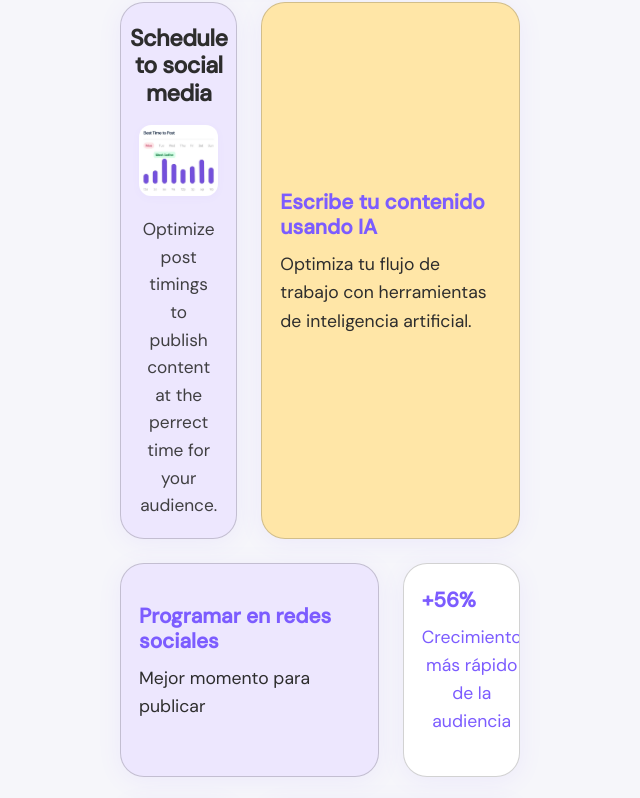
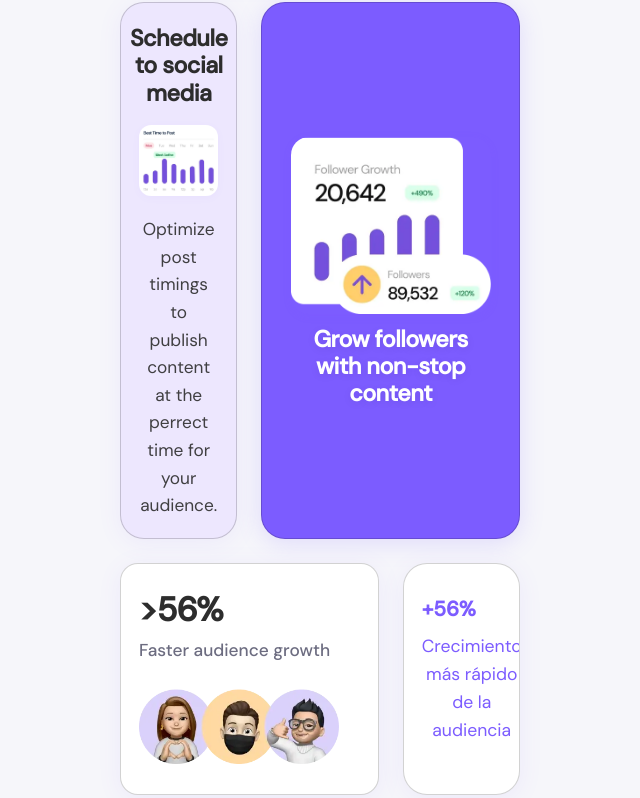
Before and after one commit to XcarabuzX/proyectoSass, a website: page index.html in a window 1280 px wide. Shown: the part 650-1448 px from the top of the page, without its empty margins (320-960 px from the left). Drawn offline with nearby package versions, Linux system fonts and the light colour scheme; files that its build step writes are made by us from their sources; files whose address does not match are found by name.

Commit message:
Estilos para card 5 y 6

```diff
--- a/index.html
+++ b/index.html
@@ -39,12 +39,17 @@
         <p>Optimize post timings to publish content at the perrect time for your audience.</p>
       </article>
       <article class="card card--5">
-        <h2>Escribe tu contenido usando IA</h2>
-        <p>Optimiza tu flujo de trabajo con herramientas de inteligencia artificial.</p>
+        <img src="assets/images/illustration-grow-followers.webp" alt="grow followers">
+        <h2>
+          Grow followers<br>
+          with non-stop<br>
+          content
+        </h2>
       </article>
       <article class="card card--6">
-        <h2>Programar en redes sociales</h2>
-        <p>Mejor momento para publicar</p>
+        <h2>>56%</h2>
+        <p>Faster audience growth</p>
+        <img src="assets/images/illustration-audience-growth.webp" alt="audience growth">
       </article>
       <article class="card card--7">
         <h2>+56%</h2>
--- a/scss/main.scss
+++ b/scss/main.scss
@@ -250,14 +250,73 @@ body {
   }
 }
 .card--5 {
-  grid-column: 2 / 4;
-  grid-row: 3 / 4;
-  background: $color-secondary;
+  display: flex;
+  flex-direction: column;
+  align-items: center;
+  justify-content: center;
+  background: #7c5cff;
+  border-radius: 24px;
+  box-shadow: 0 4px 24px 0 rgba(124, 92, 255, 0.18);
+  padding: 38px 12px 34px 12px;
+
+  img {
+    width: 100%;
+    max-width: 200px;
+    margin: 0 auto 28px auto;
+    display: block;
+    border-radius: 18px;
+    box-shadow: 0 2px 8px 0 rgba(124, 92, 255, 0.10);
+    background: transparent;
+  }
+
+  h2 {
+    font-size: 1.45rem;
+    font-weight: 700;
+    color: #fff;
+    text-align: center;
+    margin: 0;
+    line-height: 1.18;
+    letter-spacing: -0.5px;
+    text-shadow: 0 2px 8px rgba(0,0,0,0.08);
+  }
 }
 .card--6 {
-  grid-column: 1 / 3;
-  grid-row: 4 / 5;
-  background: $color-purple-light;
+  background: #fff;
+  border-radius: 18px;
+  box-shadow: 0 4px 24px 0 rgba(124, 92, 255, 0.08);
+  display: flex;
+  flex-direction: column;
+  align-items: flex-start;
+  justify-content: flex-start;
+  padding: 28px 18px 18px 18px;
+  min-height: 180px;
+
+  h2 {
+    font-size: 2.1rem;
+    font-weight: 700;
+    color: #2d2d2d;
+    margin: 0 0 8px 0;
+    line-height: 1.1;
+    letter-spacing: -1px;
+  }
+
+  p {
+    font-size: 1.08rem;
+    color: #6c6c80;
+    margin: 0 0 18px 0;
+    font-weight: 500;
+  }
+
+  img {
+    width: 100%;
+    max-width: 200px;
+    margin-top: 6px;
+    margin-left: 0;
+    border-radius: 12px;
+    display: block;
+    box-shadow: none;
+    background: transparent;
+  }
 }
 .card--7 {
   grid-column: 3 / 4;
@@ -333,7 +392,7 @@ body {
   .card--2 { order: 2; }
   .card--3 { order: 3; }
   .card--4 { order: 4; }
-  .card--5 { order: 5; }
+  .card--5 { order: 5; min-height: 320px; }
   .card--6 { order: 6; }
   .card--8 { order: 7; }
   .card--9 { order: 8; }
```
